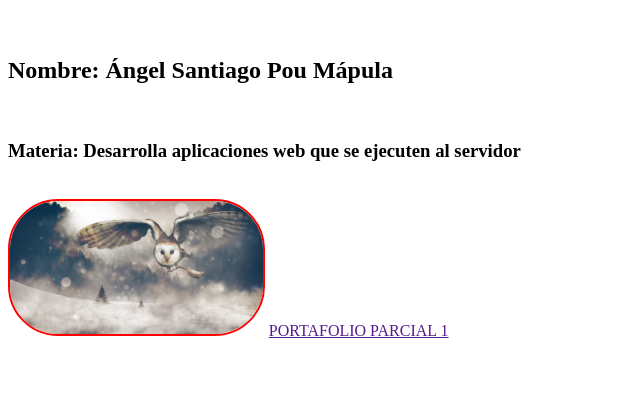
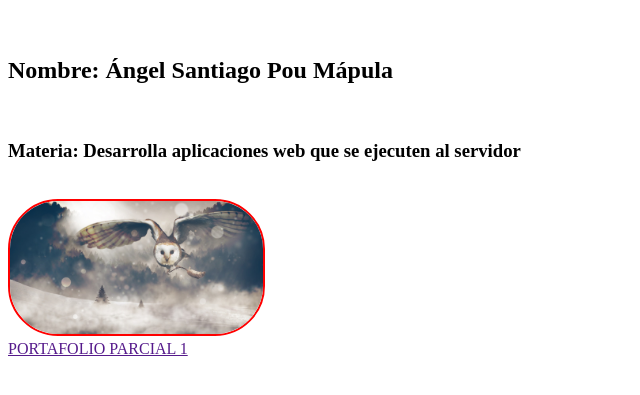
Before and after one commit to PoudelCeti/PoudelCeti.github.io, a plain HTML site: page index.html in a window 1280 px wide. Shown: the part 61-456 px from the top of the page, without its empty margins (0-640 px from the left). Drawn offline with Linux system fonts and the light colour scheme.

Commit message:
index.html

```diff
--- a/index.html
+++ b/index.html
@@ -9,7 +9,7 @@
     <h1 style="text-align: ;"> Mi Portafolio</h1> <br>
     <h2>Nombre: Ángel Santiago Pou Mápula</h2> <br>
     <h3>Materia: Desarrolla aplicaciones web que se ejecuten al servidor</h3> <br>
-    <img style="border: 2px solid red; border-radius: 50px;" src="img.jpg" alt="" width="20%">
+    <img style="border: 2px solid red; border-radius: 50px;" src="img.jpg" alt="" width="20%"> <br>
 
     <a href="">PORTAFOLIO PARCIAL 1</a>
 </body>
```
